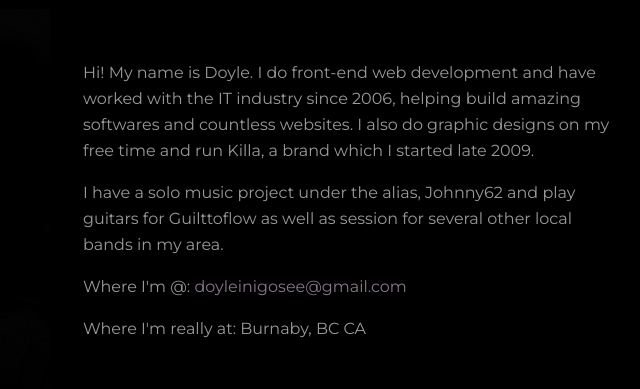
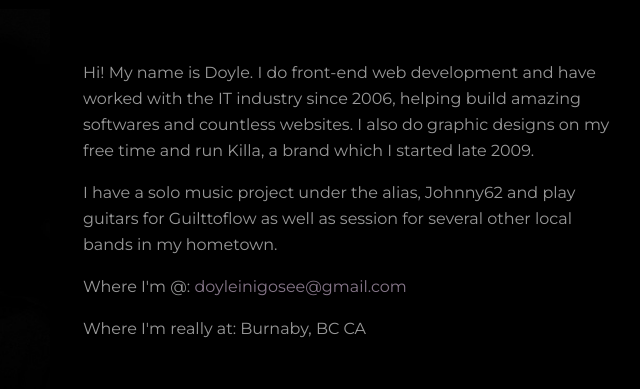
Before and after one commit to doylesee/doylesee.github.io, a plain HTML site: page index.html in a window 1280 px wide. Shown: the part 199-588 px from the top of the page, 494-1134 px from the left. Drawn offline with Linux system fonts and the light colour scheme.

Commit message:
Content update

```diff
--- a/index.html
+++ b/index.html
@@ -55,7 +55,7 @@
 		</div>
 		<div class="container__copy">
 			<p>Hi! My name is Doyle. I do front-end web development and have worked with the IT industry since 2006, helping build amazing softwares and countless websites. I also do graphic designs on my free time and run Killa, a brand which I started late 2009.</p>
-			<p>I have a solo music project under the alias, Johnny62 and play guitars for Guilttoflow as well as session for several other local bands in my area.</p>
+			<p>I have a solo music project under the alias, Johnny62 and play guitars for Guilttoflow as well as session for several other local bands in my hometown.</p>
 			<p>Where I'm @: <a href="mailto:doyleinigosee@gmail.com">doyleinigosee@gmail.com</a></p>
 			<p>Where I'm really at: Burnaby, BC CA</p>
 		</div>
```
